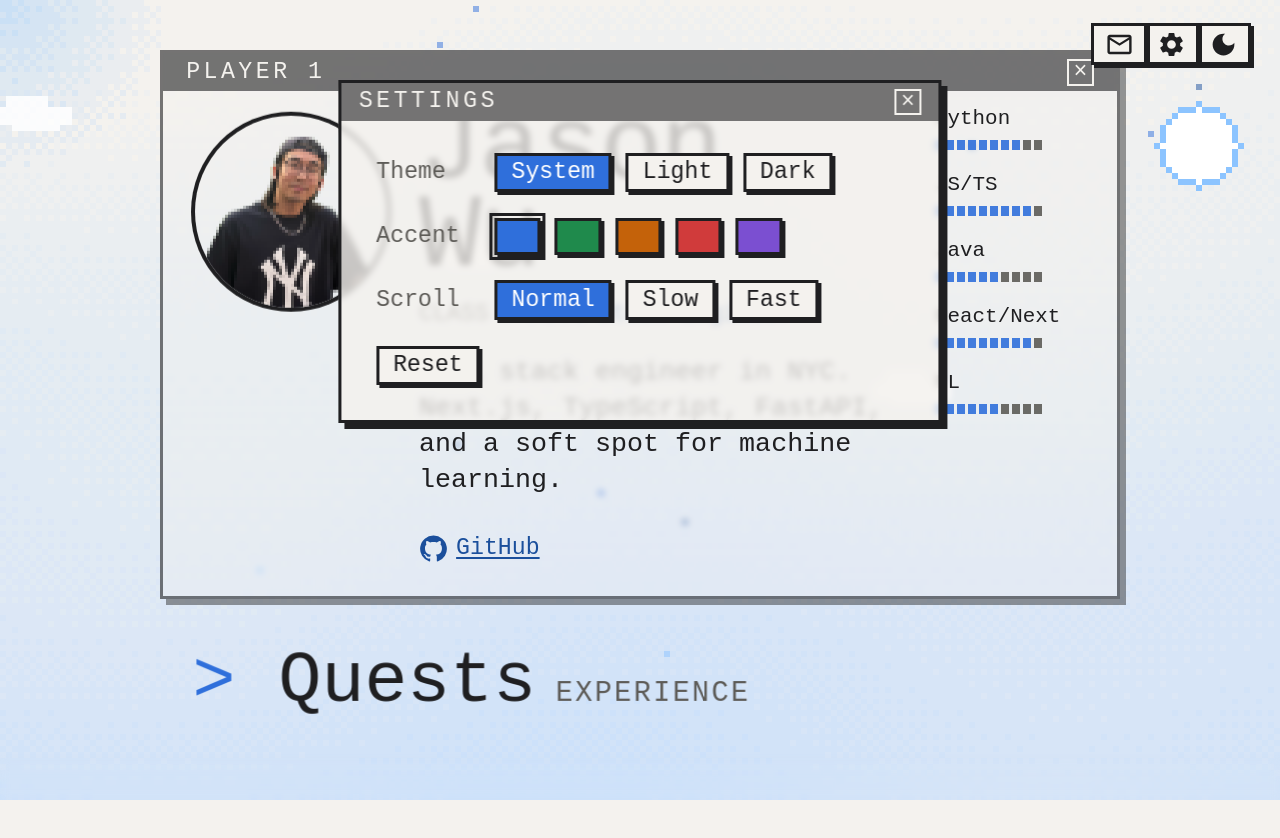
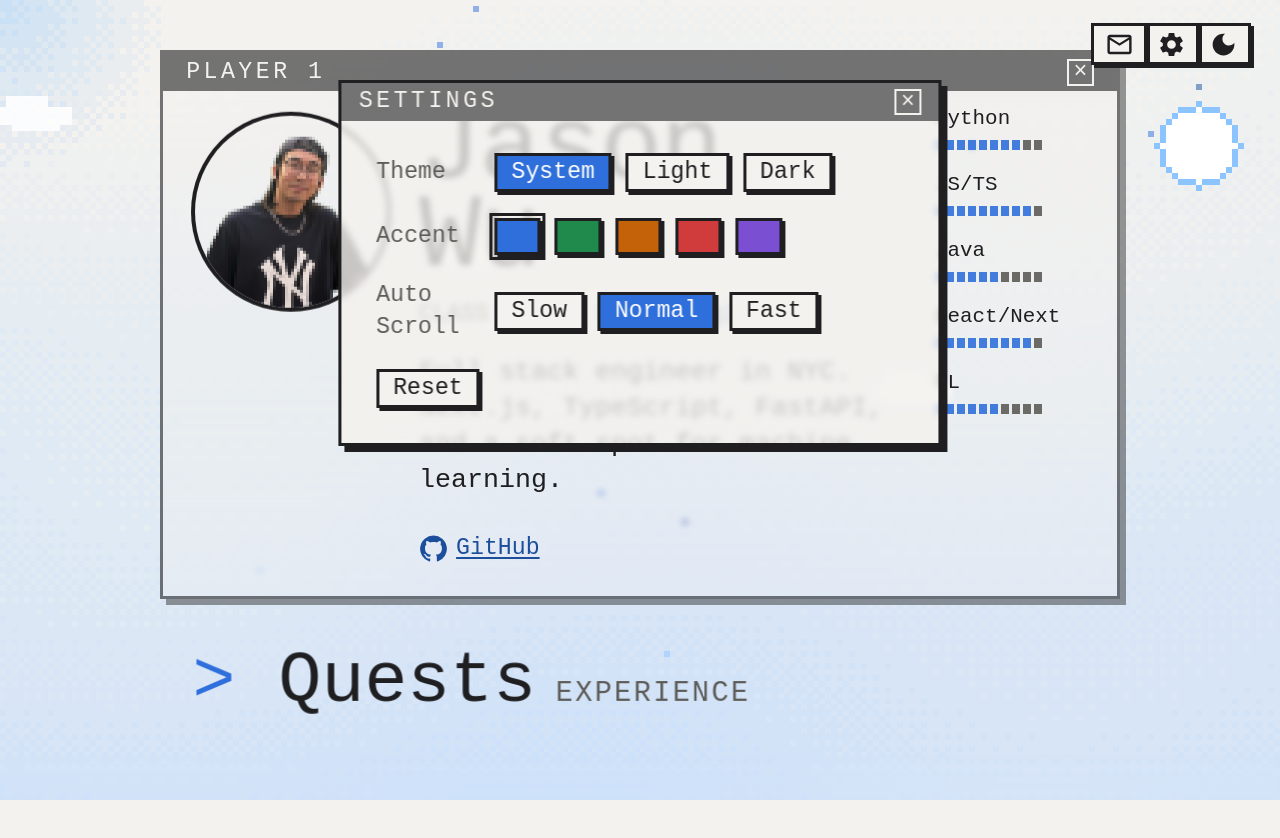
Before and after one commit to Jason-Wuuuu/Jason, a React (Vite) app: page / in a window 1280 px wide. Both pictures are taken after a click on the button 1171 px from the left and 44 px from the top of the page. Shown: the top 838 px of the page. Built offline with nearby package versions, Linux system fonts and the light colour scheme; a web font is replaced by a local one.

Commit message:
Settings: 'Auto Scroll' label, speeds ordered slow, normal, fast
Co-Authored-By: Claude Sonnet 5.5 <noreply@anthropic.com>

```diff
--- a/src/components/Windows.jsx
+++ b/src/components/Windows.jsx
@@ -7,15 +7,16 @@ const root = document.documentElement;
 const OPTIONS = {
   theme: ["system", "light", "dark"],
   accent: ["blue", "green", "orange", "red", "purple"],
-  speed: ["normal", "slow", "fast"], // auto-scroll (ProgressBar.jsx)
+  speed: ["slow", "normal", "fast"], // auto-scroll (ProgressBar.jsx)
   cursor: ["pixel", "system"],
 };
 const SWATCH = { blue: "#2f6fdb", green: "#1f8a4c", orange: "#c4620a", red: "#d03b3b", purple: "#7b4fd1" };
-const get = (k) => root.dataset[k] || OPTIONS[k][0];
+const dflt = (k) => (k === "speed" ? "normal" : OPTIONS[k][0]); // the first option is the default, except for speed (listed slow, normal, fast)
+const get = (k) => root.dataset[k] || dflt(k);
 const set = (k, v) => {
-  const dflt = v === OPTIONS[k][0];
-  if (dflt) delete root.dataset[k]; else root.dataset[k] = v;
-  try { dflt ? localStorage.removeItem(k) : localStorage.setItem(k, v); } catch {}
+  const reset = v === dflt(k);
+  if (reset) delete root.dataset[k]; else root.dataset[k] = v;
+  try { reset ? localStorage.removeItem(k) : localStorage.setItem(k, v); } catch {}
 };
 
 function Win({ cls, title, onClose, children }) {
@@ -43,7 +44,7 @@ function Settings({ onClose }) {
     <Win cls="settings" title="Settings" onClose={onClose}>
       {Object.keys(OPTIONS).filter((k) => k !== "cursor" || matchMedia("(hover: hover) and (pointer: fine)").matches).map((k) => ( // no custom cursor on touch screens
         <div key={k} className="opt" role="group" aria-label={k}>
-          <span>{k === "speed" ? "Scroll" : k}</span>
+          <span>{k === "speed" ? "Auto Scroll" : k}</span>
           {OPTIONS[k].map((v) => (
             <button
               key={v}
@@ -58,7 +59,7 @@ function Settings({ onClose }) {
         </div>
       ))}
       <div className="opt">
-        <button onClick={() => { Object.keys(OPTIONS).forEach((k) => set(k, OPTIONS[k][0])); redraw((n) => n + 1); }}>Reset</button>
+        <button onClick={() => { Object.keys(OPTIONS).forEach((k) => set(k, dflt(k))); redraw((n) => n + 1); }}>Reset</button>
       </div>
     </Win>
   );
```
